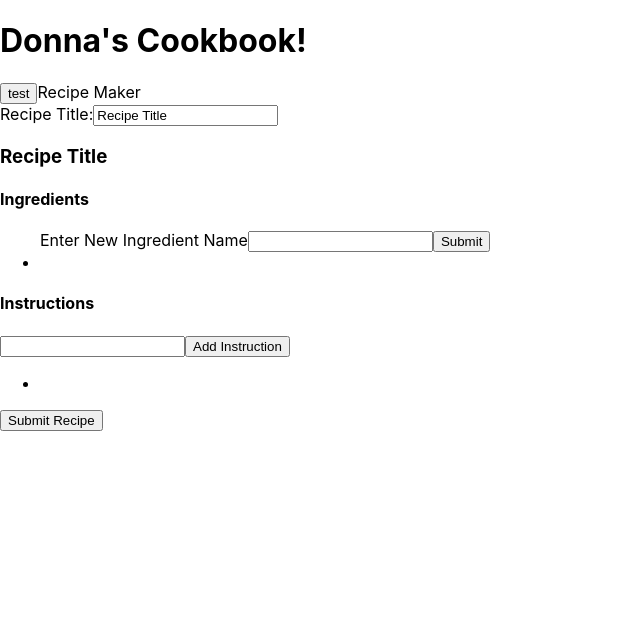
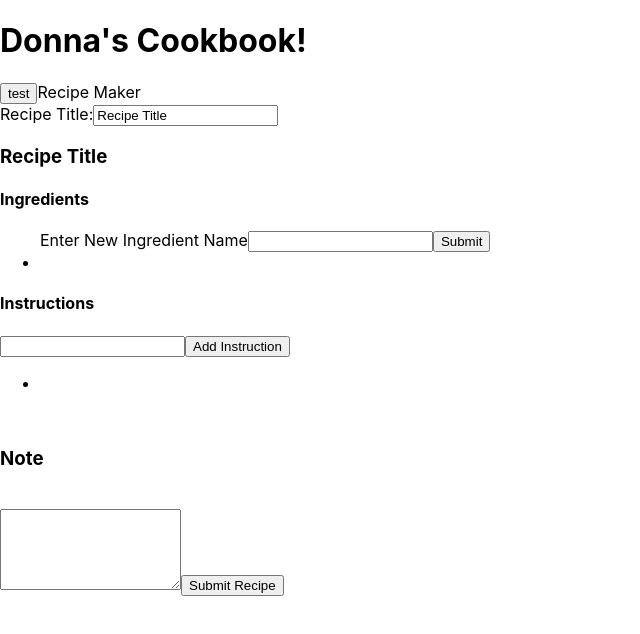
Before and after one commit to gabechaz/donnas-cookbook-frontend, a React (Create React App) app in the folder Code/donnas-cookbook/donnas-cookbook-frontend/: page /recipe-maker in a window 1280 px wide. Shown: the top 634 px of the page, without its empty margins (0-640 px from the left). Built offline with nearby package versions, Linux system fonts and the light colour scheme.

Commit message:
added note to recipe post and show pages

```diff
--- a/Code/donnas-cookbook/donnas-cookbook-frontend/src/pageComponents/Recipe.js
+++ b/Code/donnas-cookbook/donnas-cookbook-frontend/src/pageComponents/Recipe.js
@@ -53,7 +53,6 @@ function Recipe ({API}) {
     }
 
     function handleRecipe(r) {
-        console.log(recipe)
         setRecipe(r)
         handleInstructionLis()
         handleIngredientLis()
@@ -80,6 +79,9 @@ function Recipe ({API}) {
                     <ul>
                         {instructionLis}
                     </ul>
+
+                    <h3>Note</h3>
+                    <p>{recipe.note}</p>
                 </div>
                 :
                 <h1>Loading</h1>
--- a/Code/donnas-cookbook/donnas-cookbook-frontend/src/pageComponents/RecipeDraft.js
+++ b/Code/donnas-cookbook/donnas-cookbook-frontend/src/pageComponents/RecipeDraft.js
@@ -74,6 +74,8 @@ function RecipeDraft ({setNewIng, setIngList, recipeTitle, ingList, newIng, inst
                 {instructionLis}
                 <li>{newInstruction}</li>
             </ul>
+            <br />
+
 
 
         </div>
--- a/Code/donnas-cookbook/donnas-cookbook-frontend/src/pageComponents/RecipeMaker.js
+++ b/Code/donnas-cookbook/donnas-cookbook-frontend/src/pageComponents/RecipeMaker.js
@@ -22,7 +22,7 @@ const [newIngInput, setNewIngInput] = useState(false)
 
 const [recipeTitle, setRecipeTitle] = useState("Recipe Title")
 
-// This page should live update onto what looks like a page in a recipe book
+const [note, setNote] = useState("")
 
 
 //This function toggles whether the input for a new ingredient is visible by using the bang
@@ -36,6 +36,10 @@ setNewIngInput(!newIngInput)
 //This function is an event handler to change the state variable concering the title of the recipe
 function handleRecipeTitle (e) {
     setRecipeTitle(e.target.value)
+}
+
+function handleNote(e) {
+    setNote(e.target.value)
 }
 
 function addInstruction(recipeId, instruction, next) {
@@ -83,8 +87,6 @@ function addIngredient(recipeId, ingredientName) {
 }
 
 function addIngredients (recipeId) {
-
-    // ingList.map(ingredient => addIngredient(recipeId, ingredient.name))
     for (let i = 0; i < ingList.length; i ++) {
             setTimeout(addIngredient(recipeId, ingList[i].name), 1)
     }
@@ -93,7 +95,8 @@ function addIngredients (recipeId) {
 function addRecipe () {
 const recipeObject ={
     user_id: 1,
-    name: recipeTitle
+    name: recipeTitle,
+    note: note
 }
 fetch(`${API}/recipes`, {
     method: "POST",
@@ -128,6 +131,10 @@ fetch(`${API}/recipes`, {
             </form>
 
             <RecipeDraft instructionList={instructionList} setInstructionList={setInstructionList} instructionLis={instructionLis} setInstructionLis={setInstructionLis} setNewIng={setNewIng} setIngList={setIngList} newIng={newIng} ingList={ingList} recipeTitle={recipeTitle} />
+
+            <h3>Note</h3>
+            <br />
+            <textarea value={note} onChange={handleNote} rows='5' cols = '20' type='text' />
             <button onClick={addRecipe}>Submit Recipe</button>
         </div>
     )
```
